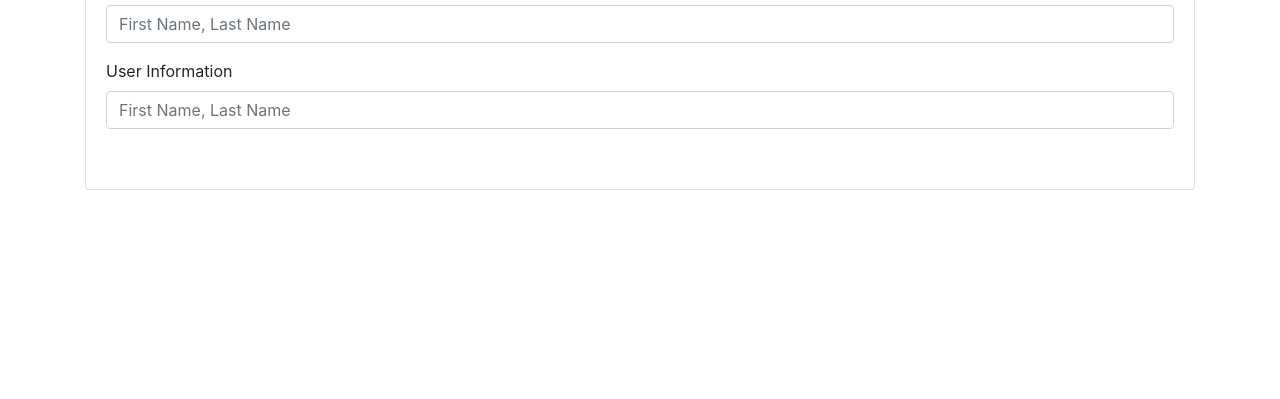
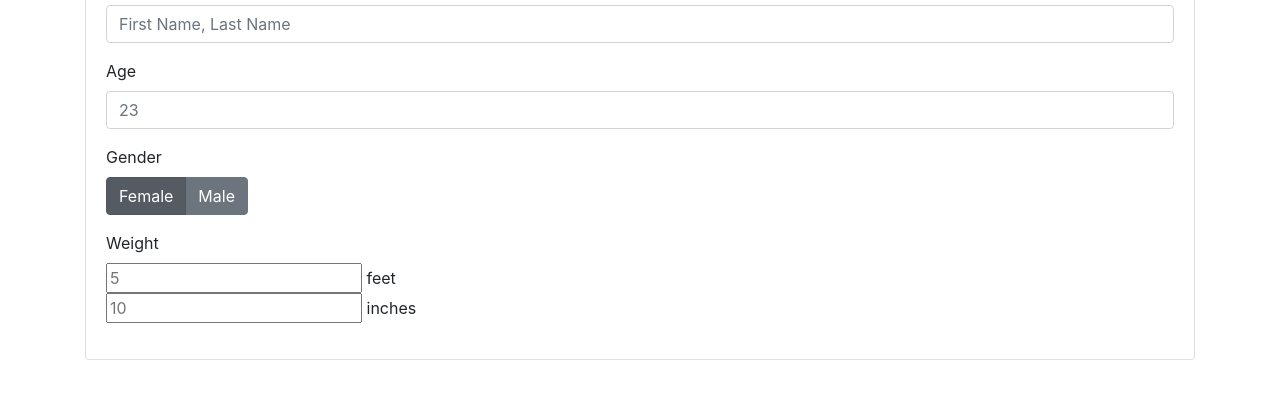
Before and after one commit to rakkiraju/Project1, a plain HTML site: page loginPage.html in a window 1280 px wide. Shown: the part 171-570 px from the top of the page. Drawn offline with nearby package versions, Linux system fonts and the light colour scheme.

Commit message:
loginPage

```diff
--- a/loginPage.html
+++ b/loginPage.html
@@ -11,7 +11,7 @@
     <!--Jquery-->
     <script src="https://cdnjs.cloudflare.com/ajax/libs/jquery/3.2.1/jquery.min.js"></script>
     <!--CSS Library-->
-<link rel="stylesheet" type="text/css" href=".....">
+<link rel="stylesheet" type="text/css" href="assets/css/style.css">
 
   <!-- Link to Moment.js-->
   <script src="https://cdn.jsdelivr.net/momentjs/2.12.0/moment.min.js"></script>
@@ -26,7 +26,7 @@
           <body>
             <div class="card">
 
-
+                            <!--TABS CONTENT -->
                         <table class="table">
                     <thead>
                       <tr>
@@ -35,34 +35,57 @@
                         <th id="WeeklyResults" scope="col">Weekly Results</th>
                     </thead>
                 </table>
-
+                          <!--USER INFORMATION-->
                 <div class="card-body">
                     <h1>Main Information</h1>
 
+                    <!--NAME-->
                     <div class="form-group">
-                        <label for="UserId">User Information</label>
-                        <input id="UserId" type="user" class="form-control" placeholder="First Name, Last Name ">
+                        <label for="user-id">User Information</label>
+                        <input id="user-id" type="name" class="form-control" placeholder="First Name, Last Name ">
+                      </div>
+                      <!--AGE-->
+                      <div class="form-group">
+                        <label for="user-age">Age</label>
+                        <input id="User-age" type="user" class="form-control" placeholder="23">
+                      </div>
+                      <!--GENDER-->
+                        <div class="form-group">
+                          <label for="user-gender">Gender</label>
+                          <br>
+                          <div class="btn-group btn-group-toggle" data-toggle="buttons">
+                            <label class="btn btn-secondary active">
+                              <input type="radio" name="female" id="female" autocomplete="off" checked> Female
+                            </label>
+                            <label class="btn btn-secondary">
+                              <input type="radio" name="male" id="male" autocomplete="off"> Male
+                            </label>
+                          </div>
+                        </div>
 
-                      </div>
-
-                      <div class="form-group">
-                        <label for="UserId">User Information</label>
-                        <input id="UserId" type="user" class="form-control" placeholder="First Name, Last Name ">
-
-                      </div>
+                        <!--WHEIGHT-->
+                        <div class="form-group">
+                          <label for="user-gender">Weight</label>
+                          <br>
+                          <input type="text" name="cheightfeet" id="cheightfeet" placeholder="5" class="inhalf inuifoot">
+                          <span class="inuifootspan">feet </span>
+                        <br>
+                          <input type="text" name="cheightinch" id="cheightinch" placeholder="10" class="inhalf inuiinch">
+                          <span class="inuiinchspan">inches</span>
 
 
 
-                   </div>
-<br>
+
+
+
 
 </div>
 
-
-<script src="https://www.gstatic.com/firebasejs/5.8.0/firebase.js"></script>
+<!--Fire basw-->
+<script src="https://www.gstatic.com/firebasejs/5.8.1/firebase.js"></script>
 
     <!-- Optional JavaScript -->
-<script type="text/javascript" src="assets/javascript/script.js"></script>
+<script type="text/javascript" src="assets/javascript/app.js"></script>
     <!-- jQuery first, then Popper.js, then Bootstrap JS -->
     <script src="https://code.jquery.com/jquery-3.3.1.slim.min.js" integrity="sha384-q8i/X+965DzO0rT7abK41JStQIAqVgRVzpbzo5smXKp4YfRvH+8abtTE1Pi6jizo" crossorigin="anonymous"></script>
     <script src="https://cdnjs.cloudflare.com/ajax/libs/popper.js/1.14.3/umd/popper.min.js" integrity="sha384-ZMP7rVo3mIykV+2+9J3UJ46jBk0WLaUAdn689aCwoqbBJiSnjAK/l8WvCWPIPm49" crossorigin="anonymous"></script>
```
